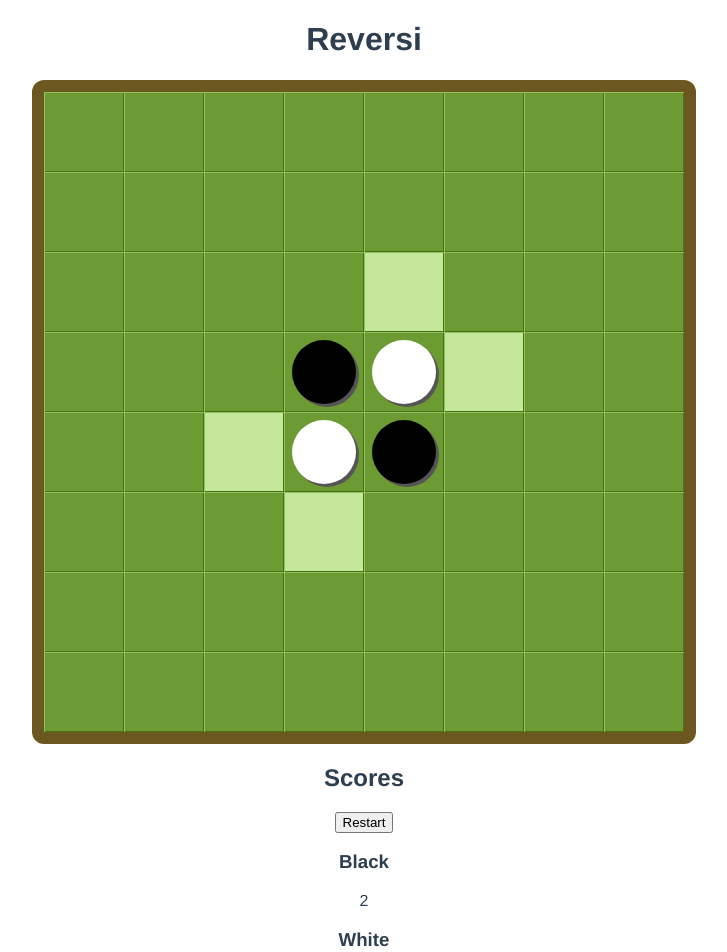
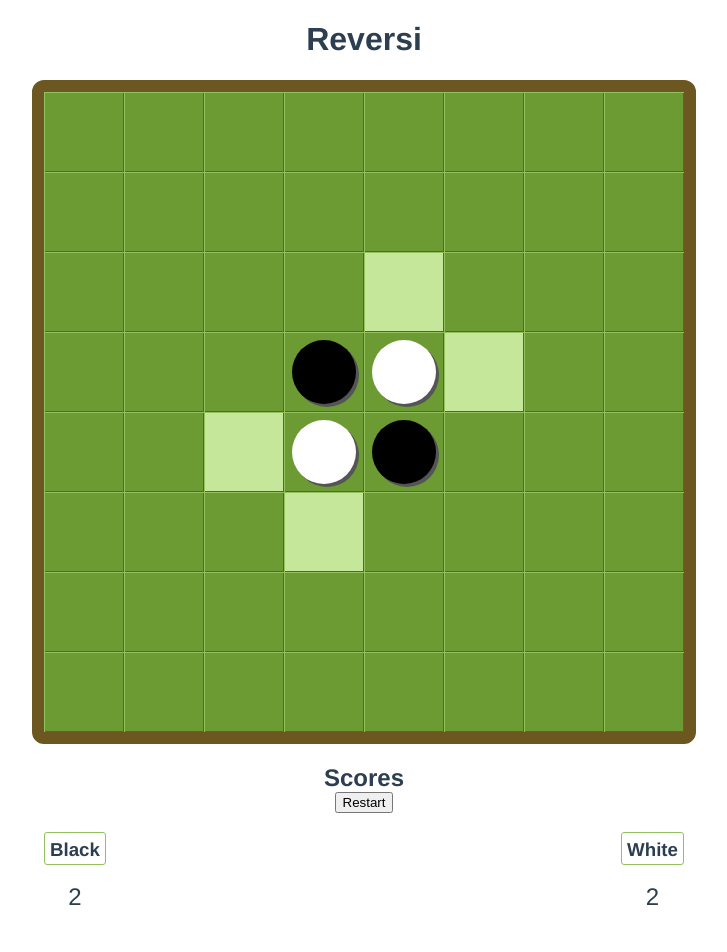
Before and after one commit to miyohide/vue-reversi, a Vue app: page / in a window 1280 px wide. Shown: the top 952 px of the page, without its empty margins (276-1003 px from the left). After the commit the page ends 919 px from the top, so only its background shows below. Built offline with nearby package versions, Linux system fonts and the light colour scheme.

Commit message:
add style.

```diff
--- a/src/components/Dashboard.vue
+++ b/src/components/Dashboard.vue
@@ -66,3 +66,48 @@ export default {
     },
 };
 </script>
+
+<style scoped>
+.dashboard {
+  width: 50vw;
+  margin: auto;
+  min-width: 300px;
+  max-width: 700px;
+}
+h2 {
+  text-align: center;
+  margin-bottom: 0;
+}
+@keyframes blink {
+  0% { background: #fff; }
+  100% { background: #C4E79A; }
+}
+h3 {
+  padding: 6px 5px 3px;
+  border: 1px solid #94C160;
+  border-radius: 3px;
+}
+.scores-container {
+  display: flex;
+  justify-content: space-between;
+  text-align: center;
+}
+.currentPlayer {
+  font-weight: bold;
+  animation: blink 1s linear infinite;
+}
+.score-value {
+  font-size: 1.5em;
+}
+@keyframes blinkText {
+  0% { color: #000; }
+  100% { color: #f00; }
+}
+.center {
+  padding-top: 30px;
+}
+.winner {
+  font-weight: bold;
+  animation: blinkText 1s linear infinite;
+}
+</style>
```
